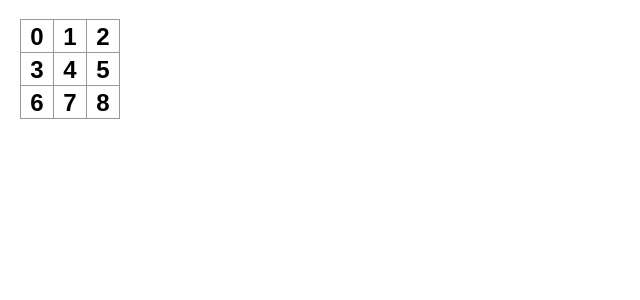
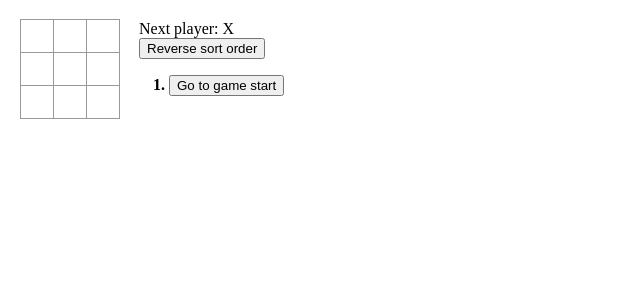
Before and after one commit to cdcasey/react-tictactoe-ts, a React (Create React App) app: page / in a window 1280 px wide. Shown: the top 300 px of the page, without its empty margins (0-640 px from the left). Built offline with nearby package versions, Linux system fonts and the light colour scheme.

Commit message:
it works!

```diff
--- a/src/components/Board/Board.tsx
+++ b/src/components/Board/Board.tsx
@@ -1,18 +1,15 @@
 import React from 'react';
 
-export default function Board() {
-  const handleClick = () => {
-    return 'X';
-  };
+type props = {
+  winningCells: Array<number>;
+  squares: string[];
+  onClick: (i: number) => void;
+};
 
-  const renderSquare = (i: Number) => (
-    <button
-      type="button"
-      className="square"
-      //   className={props.winningCells.includes(i) ? 'square winner' : 'square'}
-      onClick={handleClick}
-    >
-      {i}
+export default function Board({ winningCells, squares, onClick }: props) {
+  const renderSquare = (i: number) => (
+    <button type="button" className={winningCells.includes(i) ? 'square winner' : 'square'} onClick={() => onClick(i)}>
+      {squares[i]}
     </button>
   );
 
--- a/src/components/Game/Game.tsx
+++ b/src/components/Game/Game.tsx
@@ -1,8 +1,78 @@
 import React from 'react';
+import { useSelector, useDispatch } from 'react-redux';
 
 import { Board } from 'components/Board';
-// import calculateWinner from 'services/calculateWinner';
+import {
+  historySelector,
+  stepNumberSelector,
+  xIsNextSelector,
+  ascendingSelector,
+  setSort,
+  selectHistory,
+  selectSquare,
+} from './gameSlice';
+import calculateWinner from 'services/calculateWinner';
 
 export default function Game() {
-  return <Board />;
+  const history = useSelector(historySelector);
+  const stepNumber = useSelector(stepNumberSelector);
+  const xIsNext = useSelector(xIsNextSelector);
+  const ascending = useSelector(ascendingSelector);
+
+  const dispatch = useDispatch();
+
+  const currentHistory = history.slice(0, stepNumber + 1);
+
+  const currentBoard = currentHistory[stepNumber];
+  const squares = currentBoard.squares.slice();
+  const winner = calculateWinner(currentBoard.squares);
+
+  const handleClick = (i: number) => {
+    // If there's a winner or if there's an X or O in the square, do nothing
+    if (winner || squares[i]) {
+      return;
+    }
+    squares[i] = xIsNext ? 'X' : 'O';
+    const col = i % 3;
+    const row = Math.floor(i / 3);
+    const lastSquare = [col, row];
+    dispatch(selectSquare({ squares, lastSquare, currentHistory }));
+  };
+
+  const moves = history.map((step, move) => {
+    const currentStepClass = move === stepNumber ? 'current' : '';
+    const desc = move ? `Go to move #${move} ${step.lastSquare}` : 'Go to game start';
+    return (
+      <li className={currentStepClass} key={step.lastSquare.toString()}>
+        <button type="button" onClick={() => dispatch(selectHistory(move))}>
+          {desc}
+        </button>
+      </li>
+    );
+  });
+
+  let status;
+  if (winner) {
+    status = `Winner: ${winner.letter}`;
+  } else if (squares.every(Boolean)) {
+    status = 'DRAW. There is no winner. You may as well stop playing.';
+  } else {
+    status = `Next player: ${xIsNext ? 'X' : 'O'}`;
+  }
+
+  return (
+    <div className="game">
+      <div className="game-board">
+        <Board winningCells={winner ? winner.cells : []} squares={currentBoard.squares} onClick={handleClick} />
+      </div>
+
+      <div className="game-info">
+        <div>{status}</div>
+        <button type="button" onClick={() => dispatch(setSort())}>
+          Reverse sort order
+        </button>
+        <ol className={ascending ? 'ascending' : 'descending'}>{moves}</ol>
+      </div>
+    </div>
+  );
 }
--- a/src/components/Game/gameSlice.ts
+++ b/src/components/Game/gameSlice.ts
@@ -1,14 +1,13 @@
-import { createSlice } from '@reduxjs/toolkit';
+import { createSlice, createSelector } from '@reduxjs/toolkit';
 
 import { RootState } from 'store';
 
+type historyType = {
+  squares: Array<string>;
+  lastSquare: Array<number>;
+};
 type gameSliceState = {
-  history: [
-    {
-      squares: Array<string>;
-      lastSquare: [];
-    },
-  ];
+  history: historyType[];
   stepNumber: number;
   xIsNext: boolean;
   ascending: boolean;
@@ -29,11 +28,39 @@ const initialState: gameSliceState = {
 const gameSlice = createSlice({
   name: 'game',
   initialState,
-  reducers: {},
+  reducers: {
+    selectSquare(state, action) {
+      const { squares, lastSquare, currentHistory } = action.payload;
+      state.history = [
+        ...currentHistory,
+        {
+          squares,
+          lastSquare,
+        },
+      ];
+      state.stepNumber = currentHistory.length;
+      state.xIsNext = !state.xIsNext;
+    },
+    selectHistory(state, action) {
+      const step = action.payload;
+      const xIsNext = step % 2 === 0;
+      state.stepNumber = step;
+      state.xIsNext = xIsNext;
+    },
+    setSort(state) {
+      state.ascending = !state.ascending;
+    },
+  },
 });
 
+export const { selectSquare, selectHistory, setSort } = gameSlice.actions;
 export default gameSlice.reducer;
 
 export const gameStateSelector = (state: RootState): gameSliceState => {
   return state.game;
 };
+
+export const historySelector = createSelector(gameStateSelector, (game) => game.history);
+export const stepNumberSelector = createSelector(gameStateSelector, (game) => game.stepNumber);
+export const xIsNextSelector = createSelector(gameStateSelector, (game) => game.xIsNext);
+export const ascendingSelector = createSelector(gameStateSelector, (game) => game.ascending);
--- a/src/index.tsx
+++ b/src/index.tsx
@@ -6,9 +6,6 @@ import store from './store';
 import './index.css';
 import { Game } from 'components/Game';
 import * as serviceWorker from './serviceWorker';
-
-const game = <Game />;
-console.log('GAME', typeof game);
 
 ReactDOM.render(
   <React.StrictMode>
```
